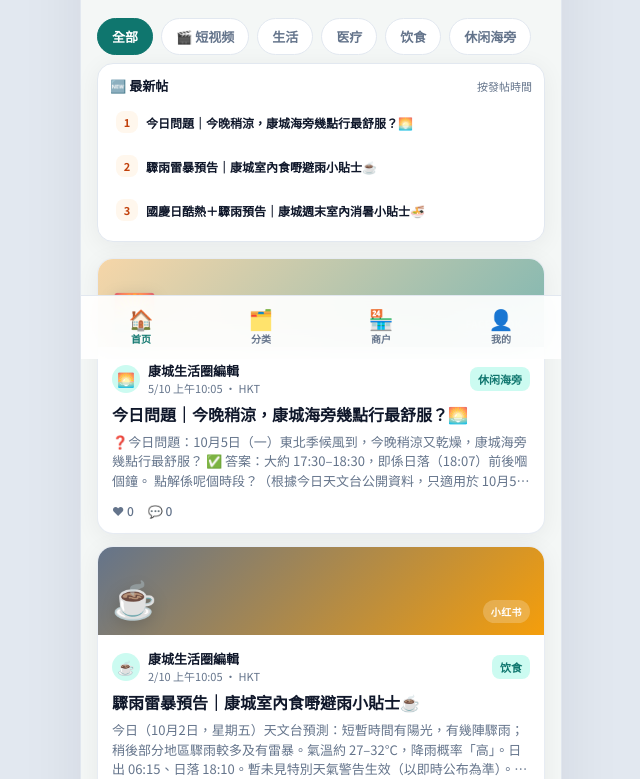
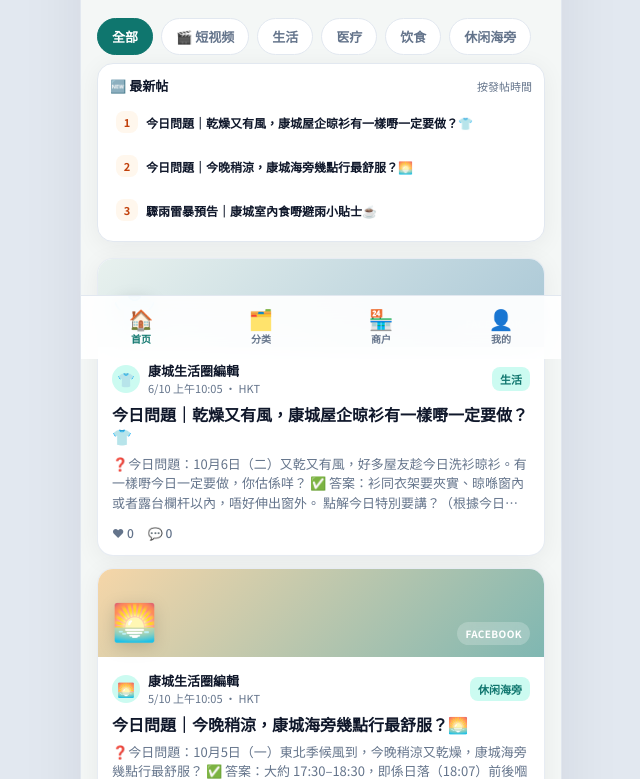
Before and after one commit to hujhkukkyjkuy/lohas-life-forum, a React (Vite) app: page /#/ in a window 1280 px wide. Shown: the part 441-1220 px from the top of the page, without its empty margins (319-959 px from the left). Built offline with nearby package versions, Linux system fonts and the light colour scheme; no server answers.

Commit message:
feat: 今日問題 p51 dry-windy laundry safety 2026-10-06

```diff
--- a/src/data/posts.ts
+++ b/src/data/posts.ts
@@ -26,6 +26,44 @@ export interface Post {
 export const CATEGORIES: Category[] = ['生活', '医疗', '饮食', '休闲海旁']
 
 export const posts: Post[] = [
+
+  // —— 2026-10-06 今日問題（答案喺帖內；天氣基於當日天文台公開資料）——
+  {
+    id: 'p51',
+    title: '今日問題｜乾燥又有風，康城屋企晾衫有一樣嘢一定要做？👕',
+    body: `❓今日問題：10月6日（二）又乾又有風，好多屋友趁今日洗衫晾衫。有一樣嘢今日一定要做，你估係咩？
+
+✅ 答案：衫同衣架要夾實、晾喺窗內或者露台欄杆以內，唔好伸出窗外。
+
+點解今日特別要講？（根據今日天文台公開資料，只適用於 10月6日）
+1️⃣ 天文台預測今日吹北至東北風 4 至 5 級，康城住得高，窗邊風通常仲大過街面
+2️⃣ 一件濕衫、一個衣架俾風吹落街，就係高空墮物，樓下有人行過好危險
+3️⃣ 今日部分時間有陽光及乾燥，約 23–29°C，衫其實乾得快，唔使晾出窗外都得
+
+👕 晾衫小貼士（生活經驗分享）
+• 用多個衣夾，或者用有扣嘅衣架，薄衫褲最易俾風吹走
+• 朝早晾，下晝乾咗就收；今日日落約 18:06，唔好留到夜晚
+• 窗開細啲、用室內晾衫架，一樣通風得嚟
+
+📌 順便講：天氣咁乾燥，記得飲多啲水，潤唇膏、潤膚膏帶身。天文台話未來一兩日風勢較大、早上稍涼，朝早出門加件薄外套。
+
+天氣以天文台即時公布為準：https://www.hko.gov.hk
+
+你屋企通常點晾衫？留言話我知：A 室內晾衫架／B 露台／C 乾衣機 🙌
+
+#今日問題 #康城生活 #晾衫 #乾燥 #大風 #LOHASPark #將軍澳`,
+    category: '生活',
+    style: 'facebook',
+    author: '康城生活圈編輯',
+    authorAvatar: '👕',
+    likes: 0,
+    commentsCount: 0,
+    createdAt: '2026-10-06T10:05:00+08:00',
+    tags: ['今日問題', '晾衫', '乾燥', '大風', '生活'],
+    coverEmoji: '👕',
+    gradient: 'linear-gradient(135deg, #e8f1ee, #a9c7d6)',
+    disclaimer: '天氣以香港天文台為準，只適用於 2026年10月6日。生活資訊整理，唔係專業意見。',
+  },
 
   // —— 2026-10-05 今日問題（答案喺帖內；天氣基於當日天文台公開資料）——
   {
```
Also changed, not shown: 4 other files (tests, documents, lock files or other folders).
